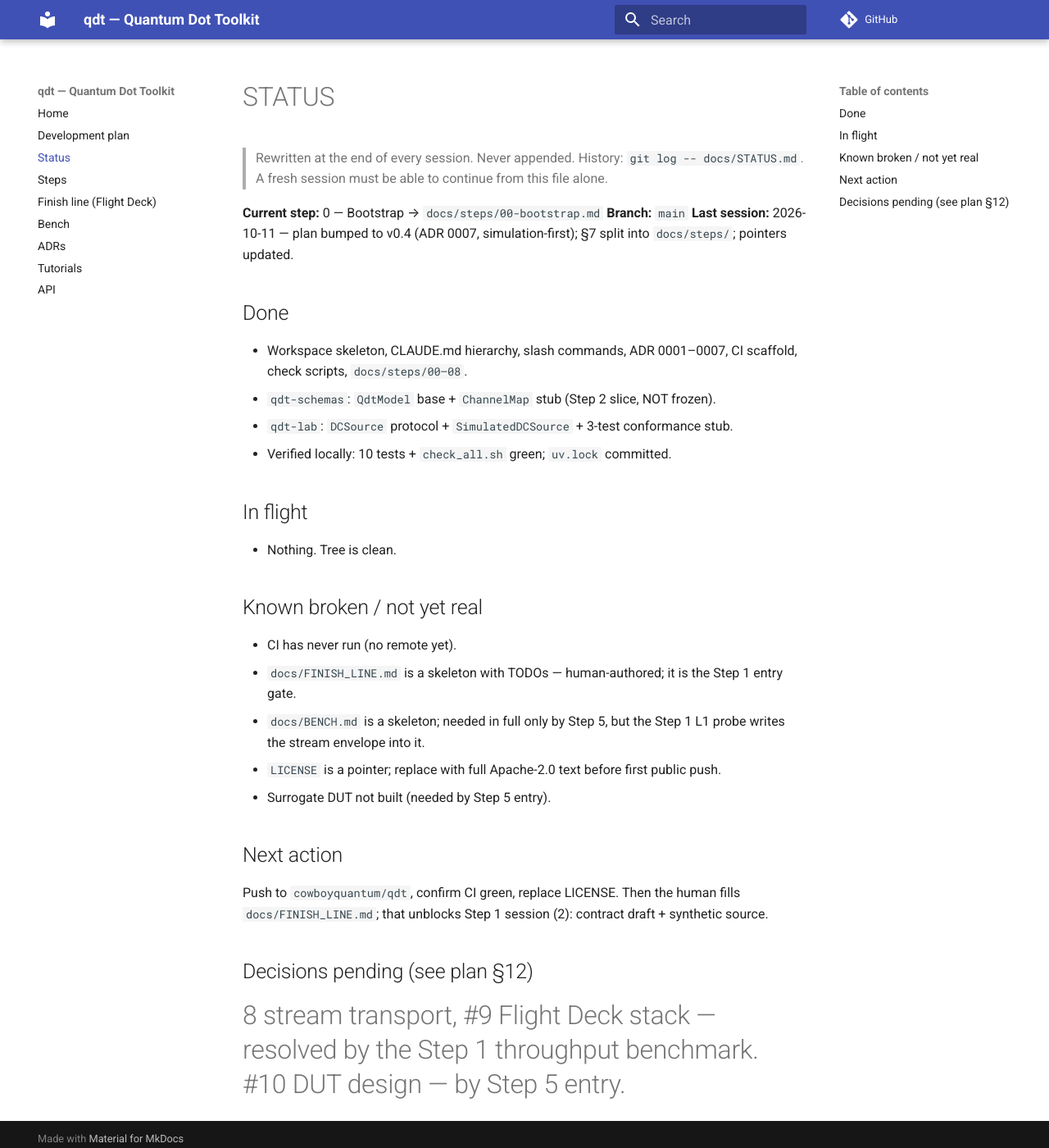
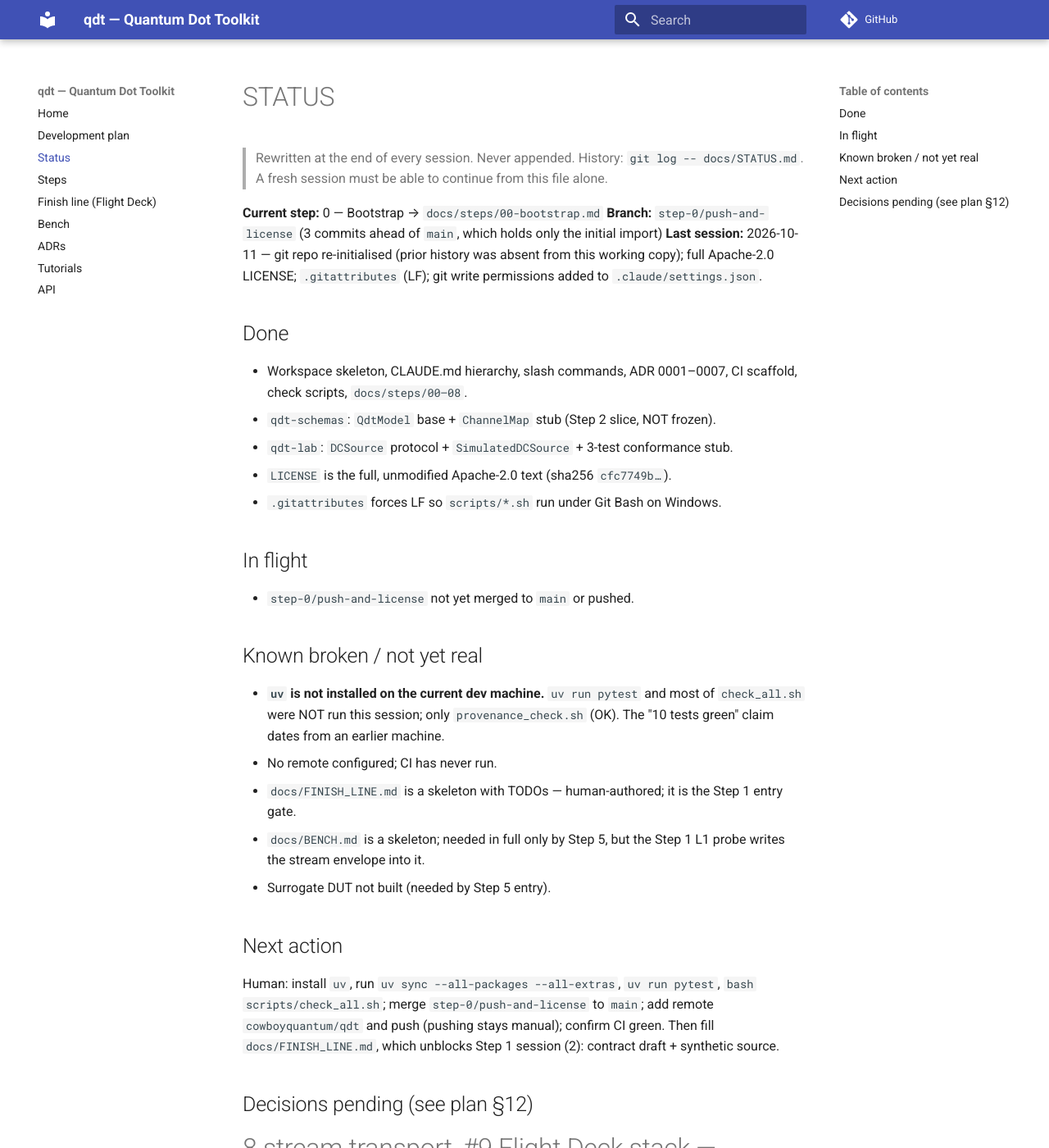
Before and after one commit to CowboyQuantum/qdt, an MkDocs documentation site: the page built from docs/STATUS.md, in a window 1280 px wide and 1400 px high. Shown: the whole window at 82% size. Built offline with MkDocs 1.6.1 and Material for MkDocs 9.7.7, drawn with Linux system fonts in a browser that asks for light colours; comment, search, counter and statistics services are not loaded.

Commit message:
docs: rewrite STATUS after repo re-init and LICENSE
Co-Authored-By: Claude Opus 5.5 <noreply@anthropic.com>

```diff
--- a/docs/STATUS.md
+++ b/docs/STATUS.md
@@ -4,27 +4,28 @@
 > A fresh session must be able to continue from this file alone.
 
 **Current step:** 0 — Bootstrap → `docs/steps/00-bootstrap.md`
-**Branch:** `main`
-**Last session:** 2026-10-11 — plan bumped to v0.4 (ADR 0007, simulation-first); §7 split into `docs/steps/`; pointers updated.
+**Branch:** `step-0/push-and-license` (3 commits ahead of `main`, which holds only the initial import)
+**Last session:** 2026-10-11 — git repo re-initialised (prior history was absent from this working copy); full Apache-2.0 LICENSE; `.gitattributes` (LF); git write permissions added to `.claude/settings.json`.
 
 ## Done
 - Workspace skeleton, CLAUDE.md hierarchy, slash commands, ADR 0001–0007, CI scaffold, check scripts, `docs/steps/00–08`.
 - `qdt-schemas`: `QdtModel` base + `ChannelMap` stub (Step 2 slice, NOT frozen).
 - `qdt-lab`: `DCSource` protocol + `SimulatedDCSource` + 3-test conformance stub.
-- Verified locally: 10 tests + `check_all.sh` green; `uv.lock` committed.
+- `LICENSE` is the full, unmodified Apache-2.0 text (sha256 `cfc7749b…`).
+- `.gitattributes` forces LF so `scripts/*.sh` run under Git Bash on Windows.
 
 ## In flight
-- Nothing. Tree is clean.
+- `step-0/push-and-license` not yet merged to `main` or pushed.
 
 ## Known broken / not yet real
-- CI has never run (no remote yet).
+- **`uv` is not installed on the current dev machine.** `uv run pytest` and most of `check_all.sh` were NOT run this session; only `provenance_check.sh` (OK). The "10 tests green" claim dates from an earlier machine.
+- No remote configured; CI has never run.
 - `docs/FINISH_LINE.md` is a skeleton with TODOs — human-authored; it is the Step 1 entry gate.
 - `docs/BENCH.md` is a skeleton; needed in full only by Step 5, but the Step 1 L1 probe writes the stream envelope into it.
-- `LICENSE` is a pointer; replace with full Apache-2.0 text before first public push.
 - Surrogate DUT not built (needed by Step 5 entry).
 
 ## Next action
-Push to `cowboyquantum/qdt`, confirm CI green, replace LICENSE. Then the human fills `docs/FINISH_LINE.md`; that unblocks Step 1 session (2): contract draft + synthetic source.
+Human: install `uv`, run `uv sync --all-packages --all-extras`, `uv run pytest`, `bash scripts/check_all.sh`; merge `step-0/push-and-license` to `main`; add remote `cowboyquantum/qdt` and push (pushing stays manual); confirm CI green. Then fill `docs/FINISH_LINE.md`, which unblocks Step 1 session (2): contract draft + synthetic source.
 
 ## Decisions pending (see plan §12)
 #8 stream transport, #9 Flight Deck stack — resolved by the Step 1 throughput benchmark. #10 DUT design — by Step 5 entry.
```
